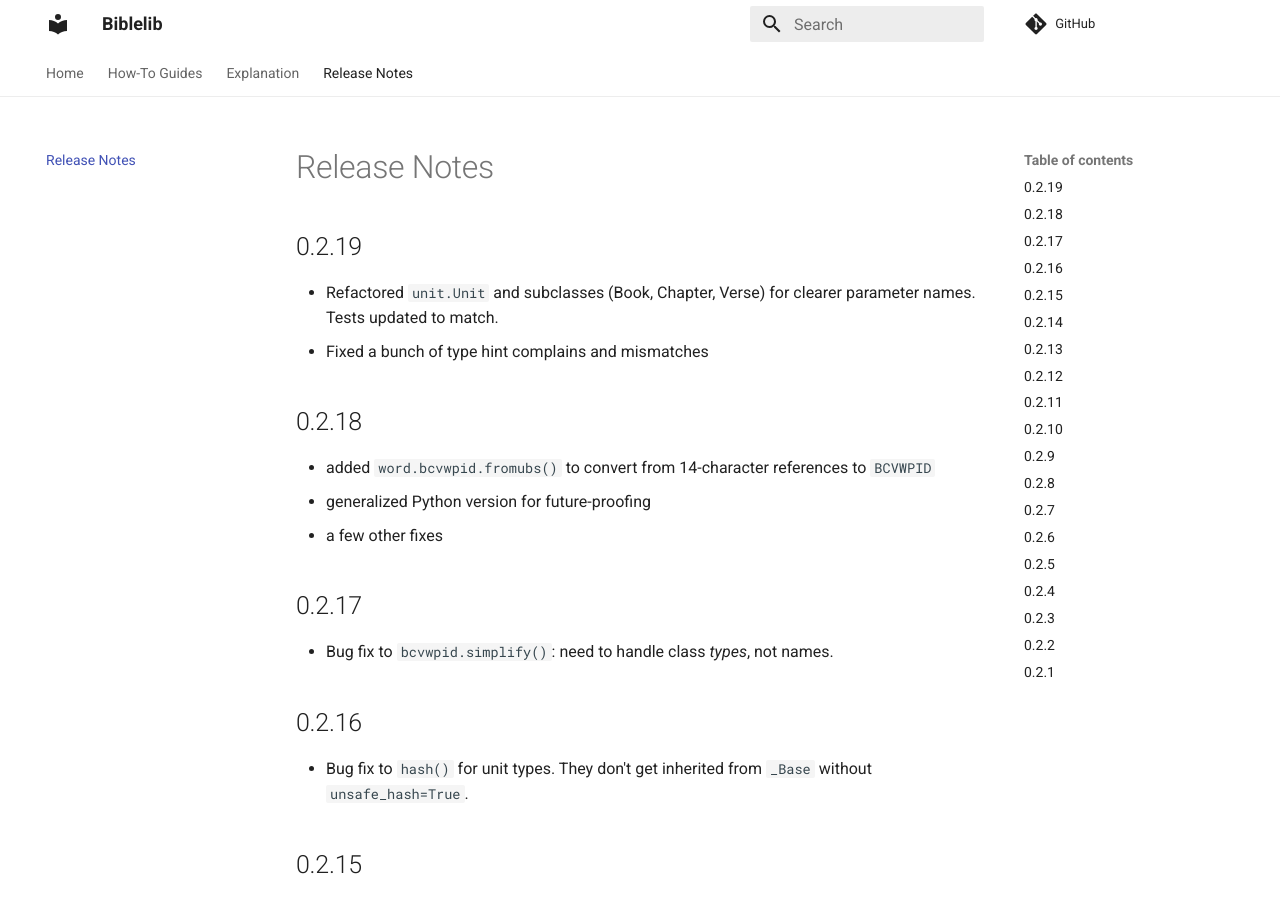
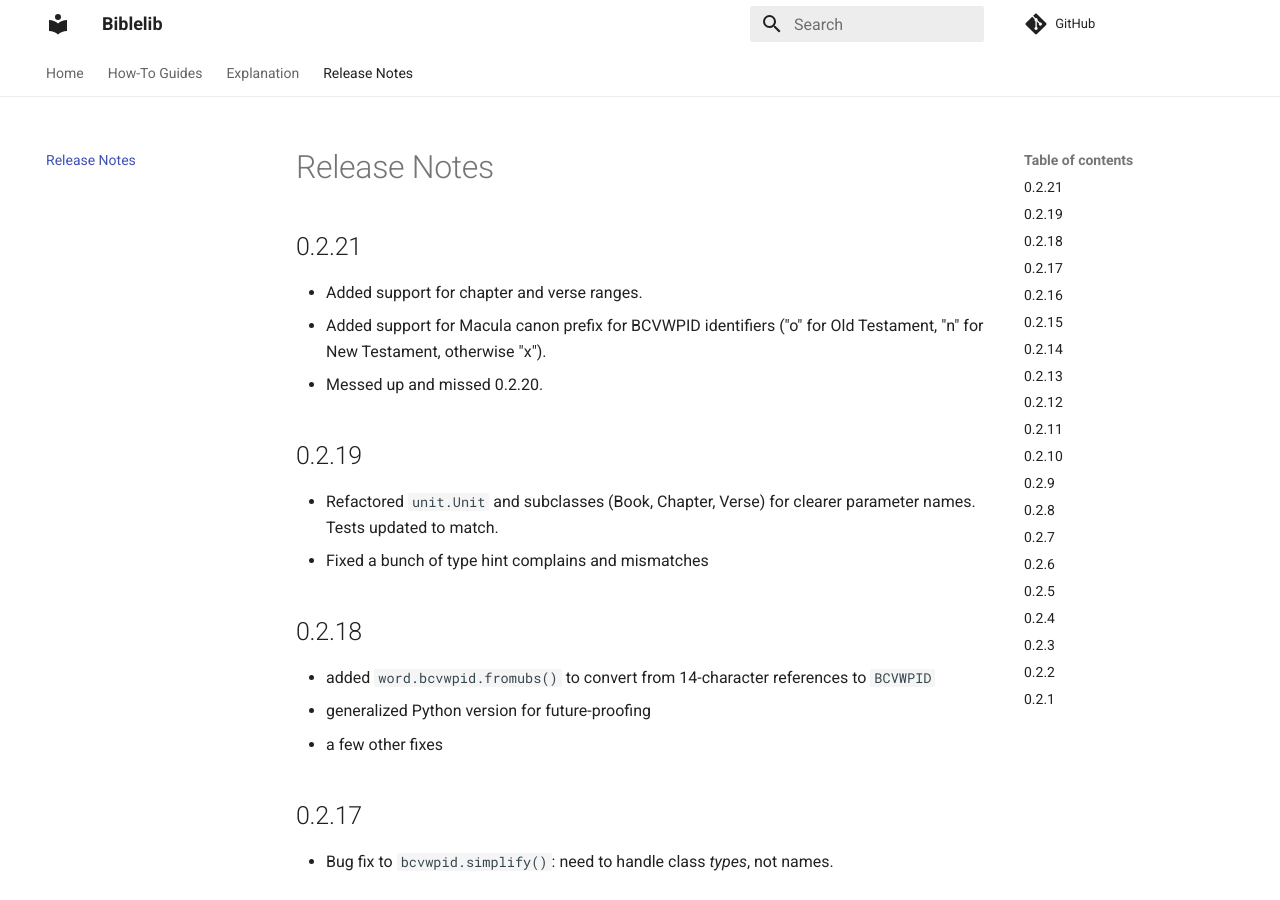
Before and after one commit to Clear-Bible/Biblelib, an MkDocs documentation site: the page built from docs/ReleaseNotes.md, in a window 1280 px wide and 900 px high. Built offline with MkDocs 1.6.1 and Material for MkDocs 9.7.7, drawn with Linux system fonts in a browser that asks for light colours; comment, search, counter and statistics services are not loaded.

Commit message:
v 0.2.21

```diff
--- a/docs/ReleaseNotes.md
+++ b/docs/ReleaseNotes.md
@@ -1,4 +1,11 @@
 # Release Notes
+
+## 0.2.21
+
+- Added support for chapter and verse ranges.
+- Added support for Macula canon prefix for BCVWPID identifiers ("o"
+  for Old Testament, "n" for New Testament, otherwise "x").
+- Messed up and missed 0.2.20.
 
 ## 0.2.19
 
--- a/pyproject.toml
+++ b/pyproject.toml
@@ -1,6 +1,6 @@
 [tool.poetry]
 name = "biblelib"
-version = "0.2.19"
+version = "0.2.21"
 description = "Utilities for working with metadata for Bible books, references, pericopes, and other units."
 authors = ["Sean Boisen <sean.boisen@gmail.com>"]
 repository = "https://github.com/Clear-Bible/Biblelib/"
```
